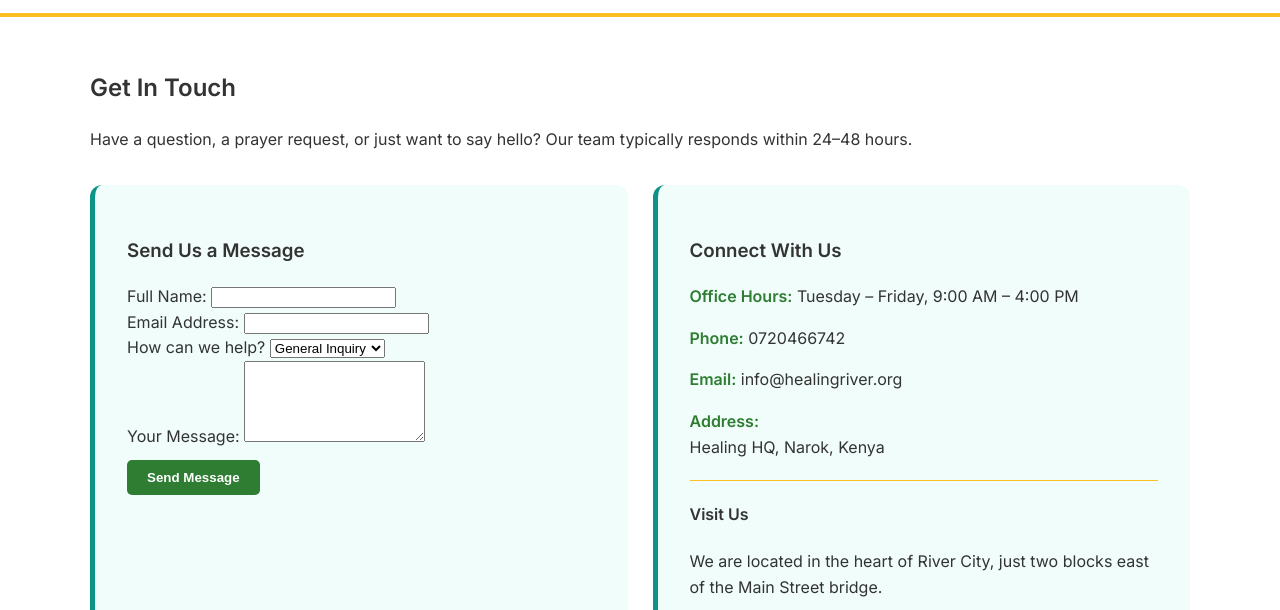
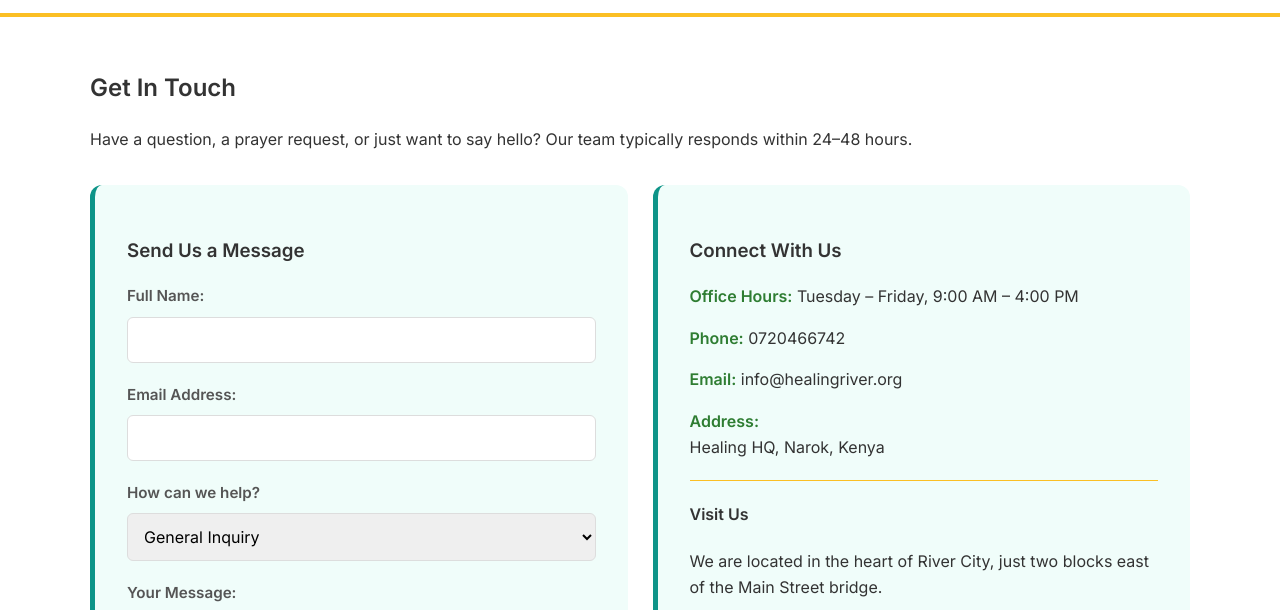
Before and after one commit to emmanueltorris-rgb/healing-river, a website: page contact.html in a window 1280 px wide. Shown: the part 113-723 px from the top of the page. Drawn offline with Linux system fonts and the light colour scheme.

Commit message:
Improve contact form styling and alignment

```diff
--- a/style.css
+++ b/style.css
@@ -212,6 +212,61 @@ button {
     text-align: right;
 }
 
+#contact-form div {
+    margin-bottom: 1.25rem;
+}
+
+#contact-form label {
+    display: block;
+    font-weight: 600;
+    margin-bottom: 0.5rem;
+    color: #555;
+    font-size: 0.95rem;
+}
+
+#contact-form input,
+#contact-form select,
+#contact-form textarea {
+    width: 100%;
+    padding: 0.75rem;
+    border: 1px solid #ddd;
+    border-radius: 6px;
+    font-family: inherit;
+    font-size: 1rem;
+    transition: border-color 0.3s, box-shadow 0.3s;
+    box-sizing: border-box;
+}
+
+#contact-form input:focus,
+#contact-form select:focus,
+#contact-form textarea:focus {
+    border-color: #2e7d32;
+    box-shadow: 0 0 0 3px rgba(46, 125, 50, 0.1);
+    outline: none;
+}
+
+#contact-form textarea {
+    resize: vertical;
+    min-height: 120px;
+}
+
+#contact-btn {
+    background-color: #2e7d32;
+    color: white;
+    padding: 0.875rem 1.75rem;
+    border: none;
+    border-radius: 6px;
+    font-size: 1rem;
+    font-weight: 600;
+    cursor: pointer;
+    width: 100%;
+    transition: background-color 0.3s;
+}
+
+#contact-btn:hover {
+    background-color: #1b5e20;
+}
+
 @media (max-width: 768px) {
     header {
         flex-direction: column;
```
